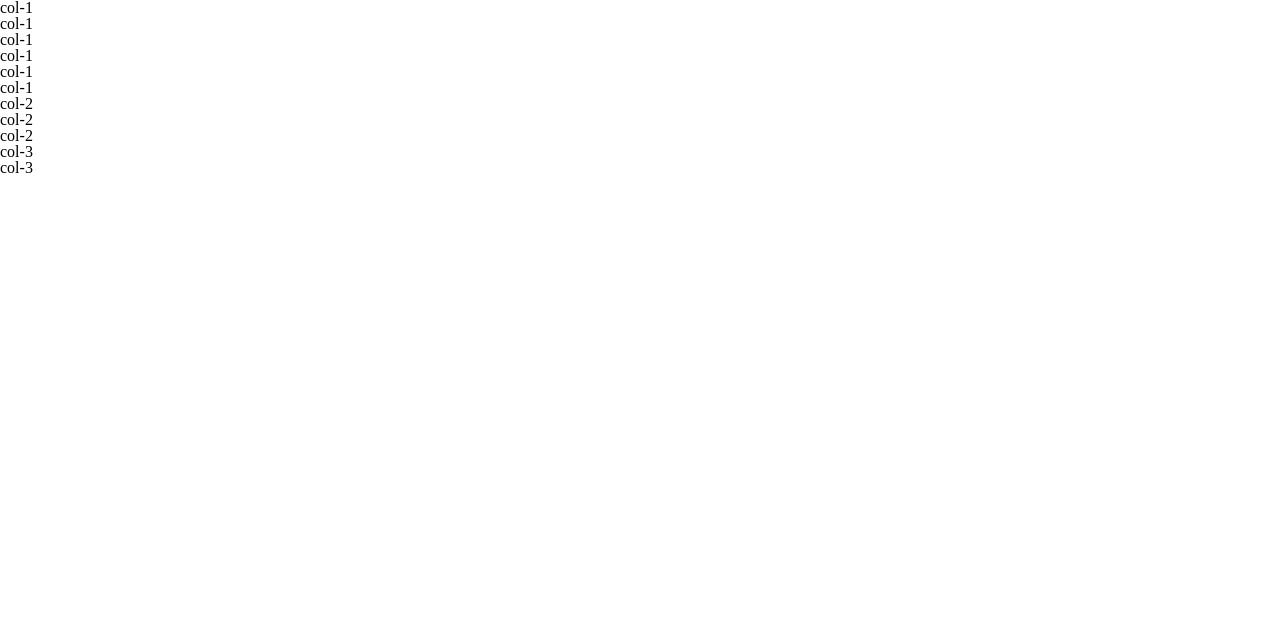
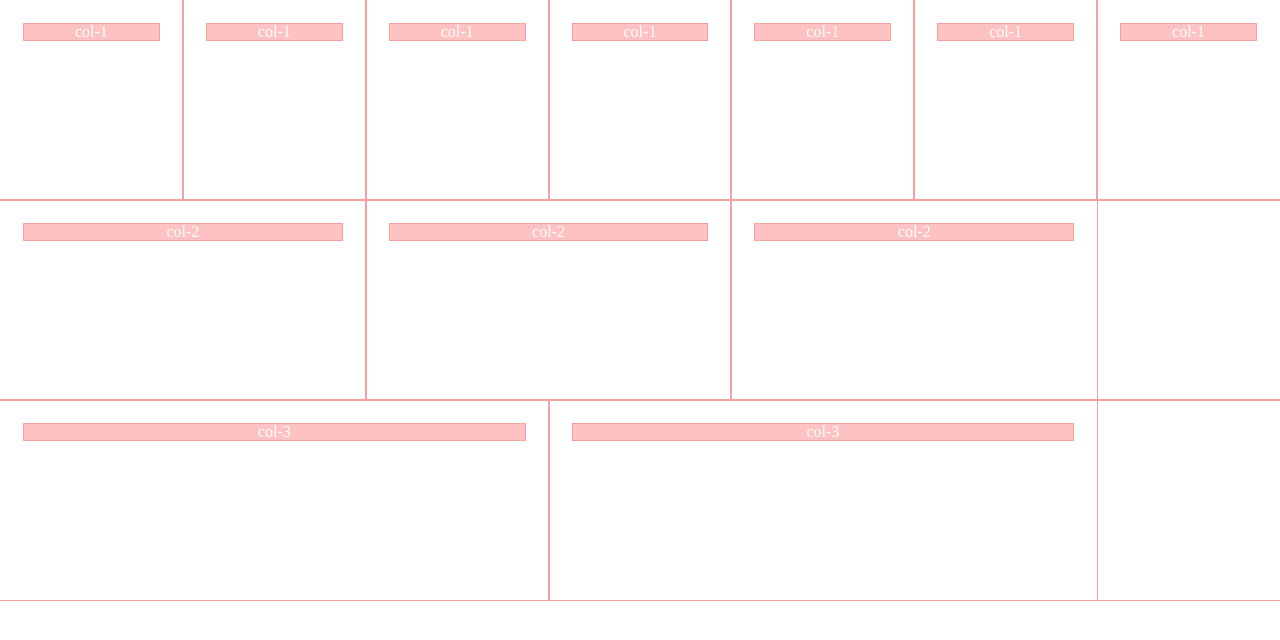
Before and after one commit to loanmyers/CompassTest, a plain HTML site: page index.html in a window 1280 px wide. Drawn offline with Linux system fonts and the light colour scheme.

Commit message:
update to grid

```diff
--- a/index.html
+++ b/index.html
@@ -9,6 +9,7 @@
 <body>
     <div class="grid-container outline">
         <div class="row">
+            <div class="col-1"><p>col-1</p></div>
             <div class="col-1"><p>col-1</p></div>
             <div class="col-1"><p>col-1</p></div>
             <div class="col-1"><p>col-1</p></div>
--- a/sass/page.scss
+++ b/sass/page.scss
@@ -4,10 +4,11 @@
 
 
 // modules
-
+@import 'variables';
 
 // partials
 @import 'partials/reset';
+@import	'partials/_grid';
 
 
 // vendors
--- /dev/null
+++ b/sass/partials/_grid.scss
@@ -0,0 +1,40 @@
+
+
+
+.grid-container {
+    width: 		100%;
+    max-width: 	$max-width;
+    box-sizing: border-box;
+}
+
+/*-- our cleafix hack -- */
+.row:before, .row:after {
+    content:	"";
+    display:	table ;
+    clear:		both;
+}
+
+@for $i from 1 through $max-cols {
+	.col-#{$i} {
+		float: 		left;
+    	min-height:	1px;
+    	width:		($max-width / $max-cols) * $i;
+        height:     $max-height / 4;
+	}
+}
+
+.outline, .outline *{
+    outline: 1px solid #F6A1A1;
+}
+
+/*-- some extra column content styling --*/
+@for $i from 1 through $max-cols {
+    .col-#{$i} > p {
+        background-color: #FFC2C2;
+        padding: 0;
+        margin: 0;
+        text-align: center;
+        color: white;
+        margin: 24px;
+    }
+}
--- a/sass/variables.scss
+++ b/sass/variables.scss
@@ -2,7 +2,9 @@
 
 
 // grid
-
+$max-width:		100vw;
+$max-cols:		7;
+$max-height: 	100vh;
 
 // typography
 
```
Also changed, not shown: stylesheets/page.css.
